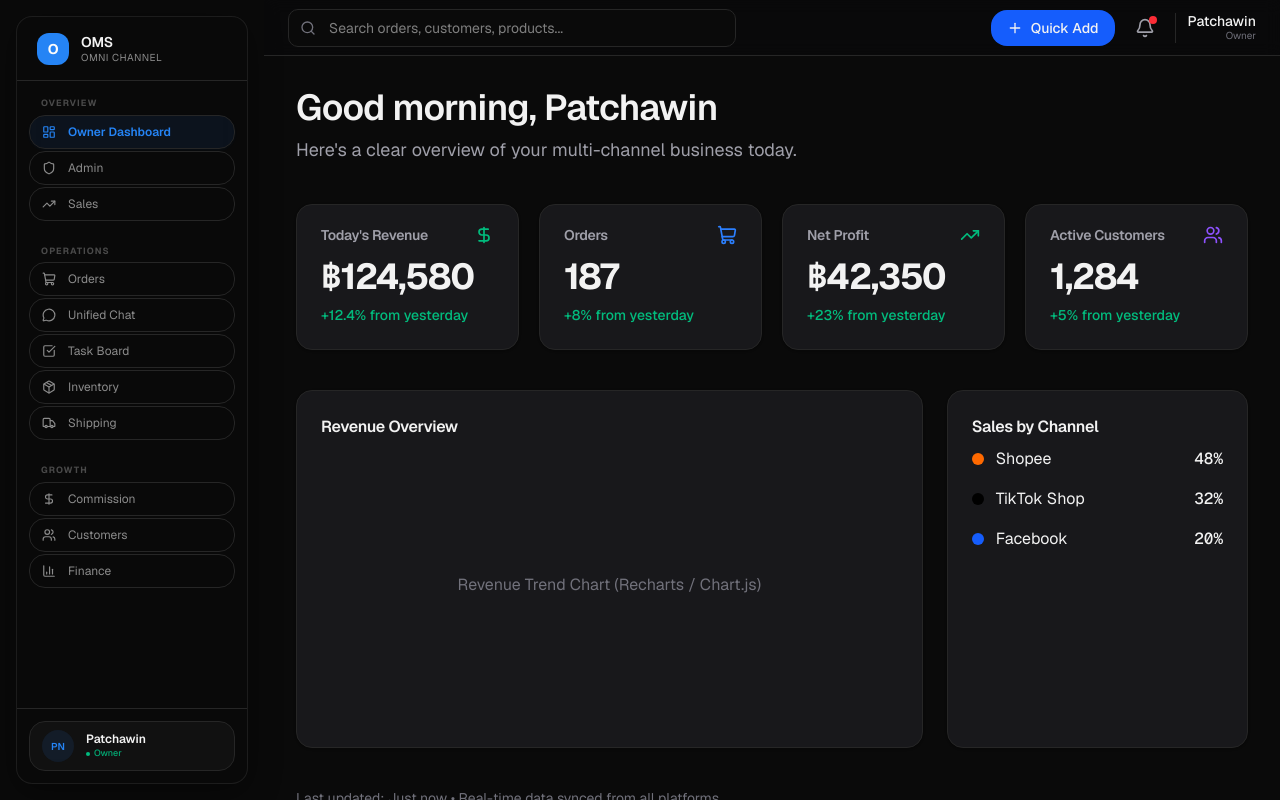
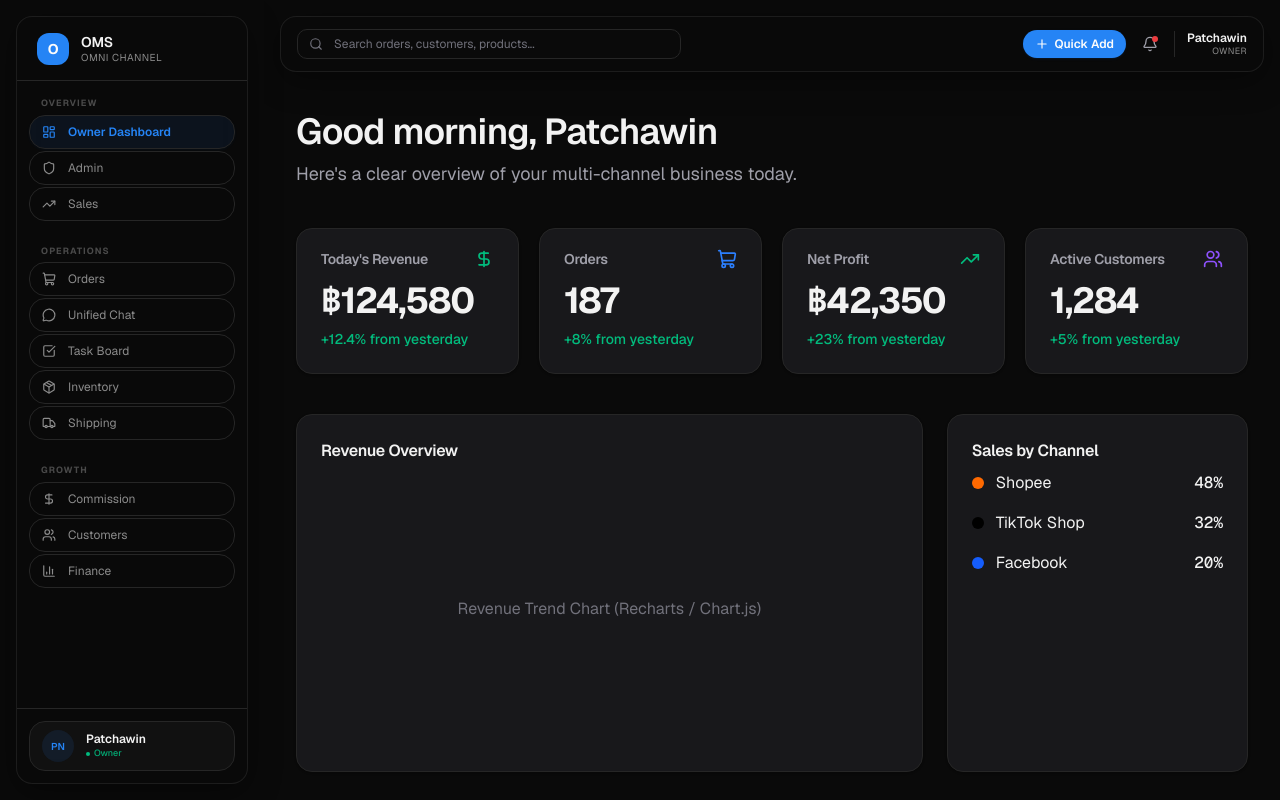
Before and after one commit to pptcwn/Zanacrm, a Next.js app: page / in a window 1280 px wide. Built offline with nearby package versions, Linux system fonts and the light colour scheme.

Commit message:
feat: redesign TopBar to be a floating translucent glass HUD

```diff
--- a/components/top-bar.tsx
+++ b/components/top-bar.tsx
@@ -4,43 +4,57 @@ import { Search, Bell, Plus } from 'lucide-react';
 
 export function TopBar() {
   return (
-    <div className="h-14 border-b border-zinc-800 bg-zinc-950/95 backdrop-blur supports-[backdrop-filter]:bg-zinc-950/60 flex items-center px-6 justify-between">
-      <div className="flex items-center gap-4 flex-1 max-w-md">
+    <header className="px-4 pt-4 pb-2 bg-background shrink-0">
+      {/* Floating HUD Glass container */}
+      <div
+        style={{
+          backgroundColor: 'var(--hud-bg)',
+          backdropFilter: 'var(--hud-blur)',
+          borderColor: 'var(--hud-border)',
+          boxShadow: 'var(--shadow-hud)',
+        }}
+        className="h-14 rounded-2xl border flex items-center px-4 justify-between transition-all"
+      >
+        <div className="flex items-center gap-4 flex-1 max-w-sm">
           <div className="relative w-full">
             <label htmlFor="global-search" className="sr-only">Search orders, customers, or products</label>
-          <Search className="absolute left-3 top-1/2 -translate-y-1/2 w-4 h-4 text-zinc-500 pointer-events-none" aria-hidden="true" />
+            <Search className="absolute left-3 top-1/2 -translate-y-1/2 w-3.5 h-3.5 text-zinc-500 pointer-events-none" aria-hidden="true" />
             <input
               id="global-search"
               type="text"
               placeholder="Search orders, customers, products..."
               aria-label="Search orders, customers, or products"
-            className="w-full bg-zinc-900 border border-zinc-800 pl-10 pr-4 py-2 text-sm rounded-xl focus:outline-none focus:ring-2 focus:ring-blue-500"
+              className="w-full bg-white/3 border border-transparent pl-9 pr-4 py-1.5 text-xs rounded-xl focus:outline-none focus:border-[var(--primary)] focus:ring-1 focus:ring-[var(--primary)] transition-all placeholder-zinc-500"
             />
           </div>
         </div>
 
-      <div className="flex items-center gap-3">
-        <button className="flex items-center gap-2 px-4 py-2 bg-blue-600 hover:bg-blue-700 text-sm font-medium rounded-xl transition-colors">
-          <Plus className="w-4 h-4" />
+        <div className="flex items-center gap-2">
+          {/* Quick Add with minimal accent style */}
+          <button className="flex items-center gap-1.5 px-3 py-1.5 bg-primary hover:bg-primary-hover text-primary-foreground text-xs font-semibold rounded-xl transition-all shadow-sm shadow-primary/10">
+            <Plus className="w-3.5 h-3.5" />
             Quick Add
           </button>
 
+          {/* Translucent Notifications */}
           <button
             aria-label="View notifications"
-          className="relative p-2 hover:bg-zinc-800 rounded-xl transition-colors focus:outline-none focus:ring-2 focus:ring-blue-500 rounded-xl"
+            className="relative p-2 hover:bg-white/5 text-zinc-400 hover:text-foreground rounded-xl transition-colors focus:outline-none focus:ring-1 focus:ring-[var(--primary)]"
           >
-          <Bell className="w-5 h-5 text-zinc-400" aria-hidden="true" />
-          <div className="absolute top-1.5 right-1.5 w-2 h-2 bg-red-500 rounded-full" aria-hidden="true" />
+            <Bell className="w-4 h-4" aria-hidden="true" />
+            <div className="absolute top-2 right-2 w-1.5 h-1.5 bg-destructive rounded-full" aria-hidden="true" />
             <span className="sr-only">3 unread notifications</span>
           </button>
 
-        <div className="flex items-center gap-2 pl-3 border-l border-zinc-800">
-          <div className="text-right text-sm leading-tight">
-            <div className="font-medium">Patchawin</div>
-            <div className="text-[10px] text-zinc-500">Owner</div>
+          {/* Profile Details */}
+          <div className="flex items-center gap-2 pl-3 border-l border-[var(--hud-border)]">
+            <div className="text-right text-xs leading-tight">
+              <div className="font-semibold">Patchawin</div>
+              <div className="text-[9px] text-muted-foreground uppercase tracking-wider">Owner</div>
             </div>
           </div>
         </div>
       </div>
+    </header>
   );
 }
```
Also changed, not shown: 1 other file (tests, documents, lock files or other folders). Lines whose indentation alone changed are shown as unchanged.
